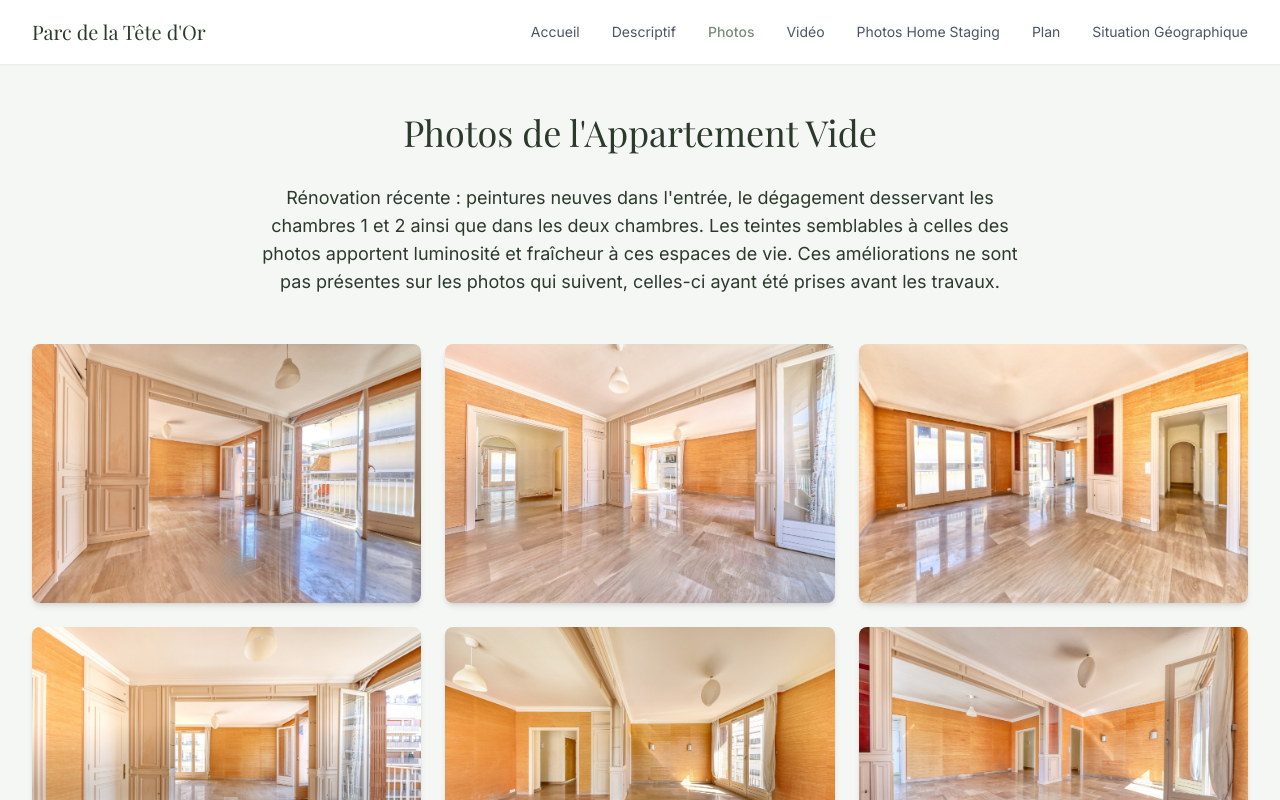
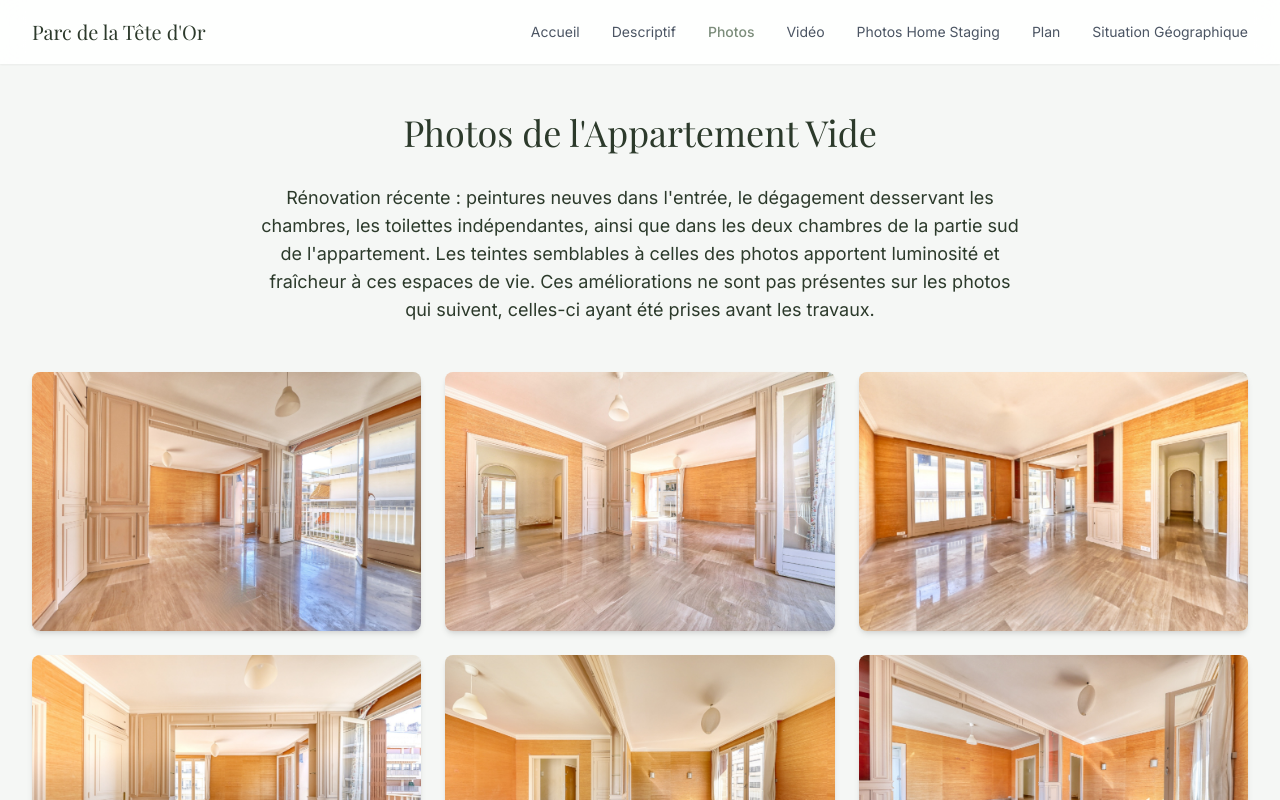
Before and after one commit to didier74hs/crequiparc, a React (Vite) app: page /photos in a window 1280 px wide. Shown: the top 800 px of the page. Built offline with nearby package versions, Linux system fonts and the light colour scheme.

Commit message:
Update photo section text
Replaced the existing text in the photo section to provide a more detailed description of the renovations, specifically mentioning the independent toilets and the two bedrooms in the southern part of the apartment.
[skip gpt_engineer]

```diff
--- a/src/pages/Photos.tsx
+++ b/src/pages/Photos.tsx
@@ -63,7 +63,7 @@ const Photos = () => {
         </h1>
 
         <p className="text-estate-dark text-lg mb-12 text-center max-w-3xl mx-auto">
-          Rénovation récente : peintures neuves dans l'entrée, le dégagement desservant les chambres 1 et 2 ainsi que dans les deux chambres. Les teintes semblables à celles des photos apportent luminosité et fraîcheur à ces espaces de vie. Ces améliorations ne sont pas présentes sur les photos qui suivent, celles-ci ayant été prises avant les travaux.
+          Rénovation récente : peintures neuves dans l'entrée, le dégagement desservant les chambres, les toilettes indépendantes, ainsi que dans les deux chambres de la partie sud de l'appartement. Les teintes semblables à celles des photos apportent luminosité et fraîcheur à ces espaces de vie. Ces améliorations ne sont pas présentes sur les photos qui suivent, celles-ci ayant été prises avant les travaux.
         </p>
 
         <div className="grid grid-cols-1 md:grid-cols-2 lg:grid-cols-3 gap-6">
```
